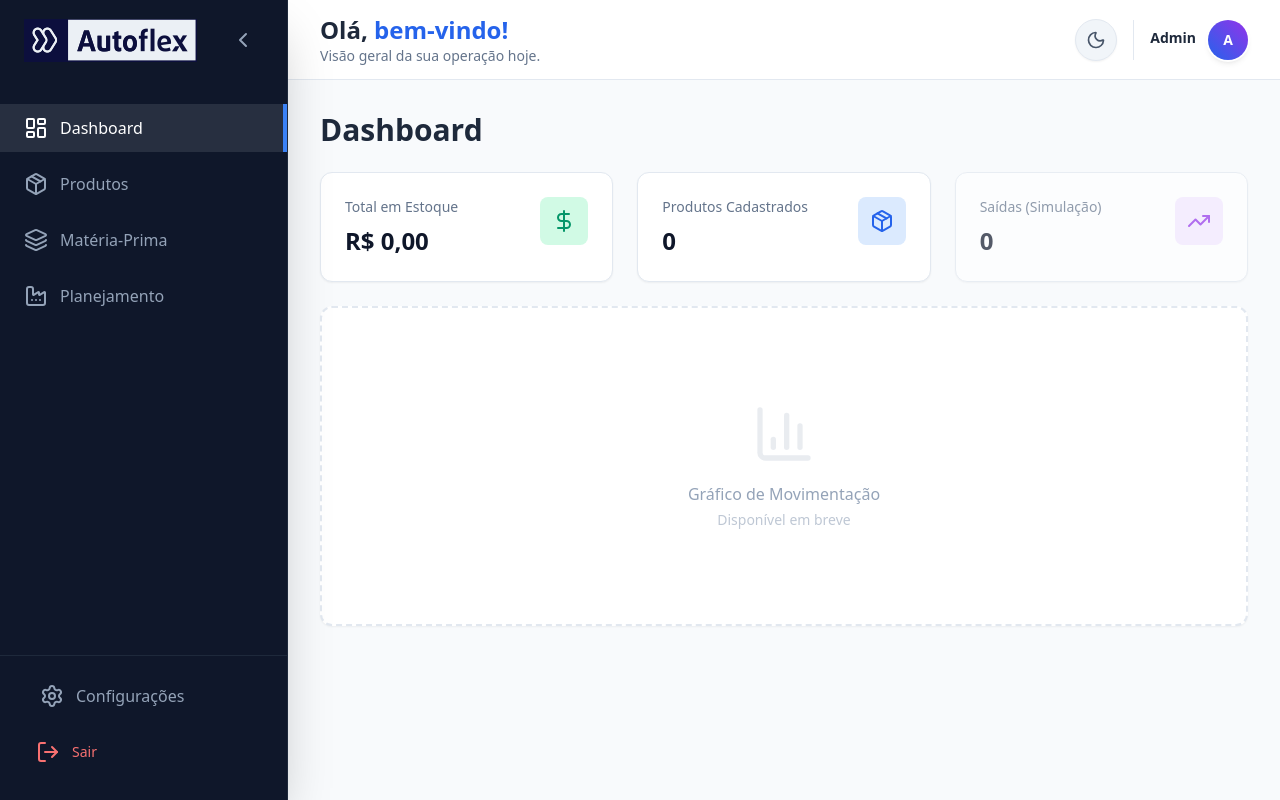
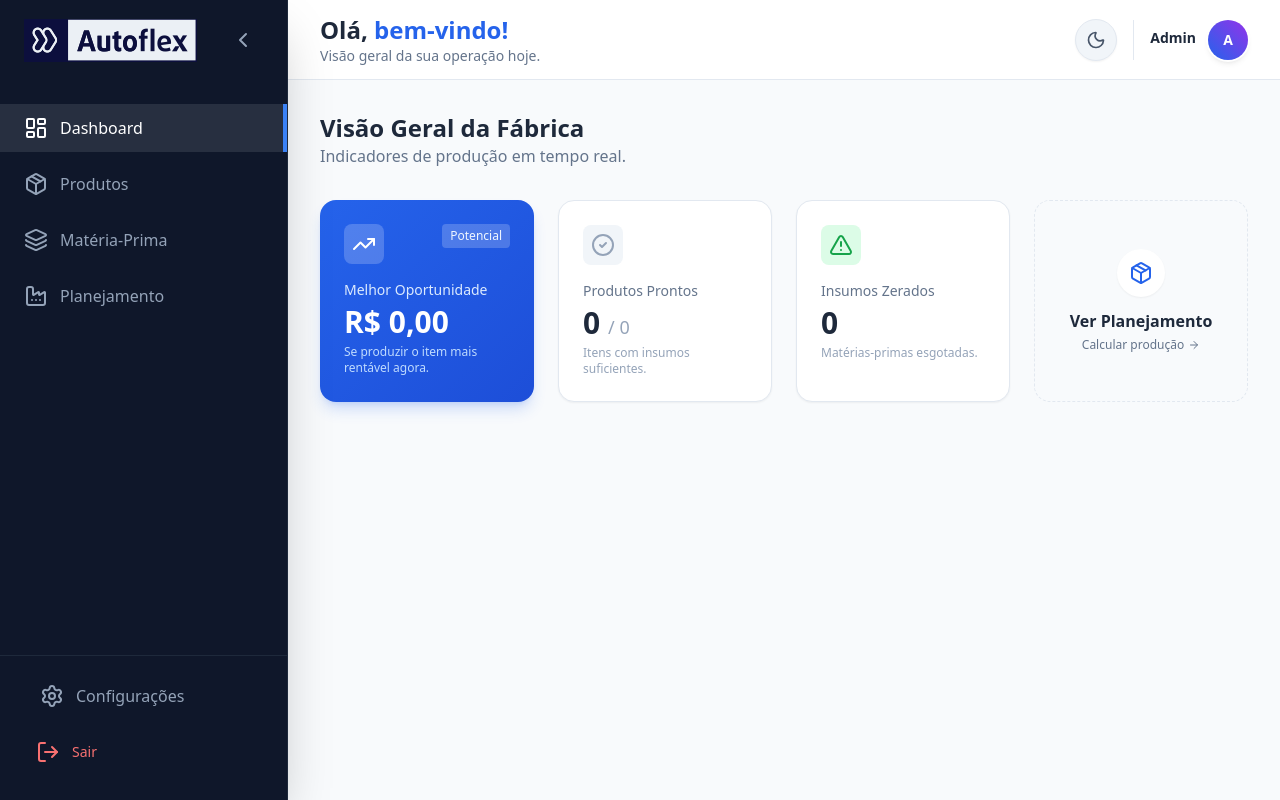
Before and after one commit to thipereira02/autoflex-tech-test, a React (Vite) app in the folder frontend/: page / in a window 1280 px wide. Built offline with nearby package versions, Linux system fonts and the light colour scheme; no server answers; the HTML template or start-up script is replaced by a standard one.

Commit message:
feat: upgrade dashboard with real-time industrial kpis and financial insights

```diff
--- a/frontend/src/features/dashboard/Dashboard.tsx
+++ b/frontend/src/features/dashboard/Dashboard.tsx
@@ -1,92 +1,103 @@
 import { useEffect, useState } from 'react';
-import { BarChart3, TrendingUp, DollarSign, Package, Loader2 } from 'lucide-react';
-import { productService } from '../../services/productService';
-import type { DashboardStats } from '../../types/dashboard';
+import axios from 'axios';
+import { TrendingUp, AlertTriangle, CheckCircle2, Package, ArrowRight } from 'lucide-react';
+import { Link } from 'react-router-dom';
+
+interface DashboardStats {
+  totalProducts: number;
+  bestOpportunityValue: number;
+  productsReadyToProduce: number;
+  criticalStockItems: number;
+}
 
 export function Dashboard() {
-  const [stats, setStats] = useState<DashboardStats | null>(null);
+  const [stats, setStats] = useState<DashboardStats>({
+    totalProducts: 0,
+    bestOpportunityValue: 0,
+    productsReadyToProduce: 0,
+    criticalStockItems: 0
+  });
+
   const [loading, setLoading] = useState(true);
 
   useEffect(() => {
-    async function loadStats() {
-      try {
-        const data = await productService.getStats();
-        setStats(data);
-      } catch (error) {
-        console.error("Erro ao carregar dashboard:", error);
-      } finally {
-        setLoading(false);
-      }
-    }
-    loadStats();
+    axios.get<DashboardStats>('/api/products/stats')
+      .then(response => setStats(response.data))
+      .catch(console.error)
+      .finally(() => setLoading(false));
   }, []);
 
-  const formatMoney = (value: number) => {
-    return new Intl.NumberFormat('pt-BR', {
-      style: 'currency',
-      currency: 'BRL',
-    }).format(value);
-  };
+  const formatMoney = (val: number) => new Intl.NumberFormat('pt-BR', { style: 'currency', currency: 'BRL' }).format(val);
 
   if (loading) {
-    return (
-      <div className="flex items-center justify-center h-64">
-        <Loader2 className="animate-spin text-blue-600" size={32} />
-      </div>
-    );
+    return <div className="p-8 text-slate-400">Carregando indicadores...</div>;
   }
 
   return (
-    <div className="space-y-6">
-      <h1 className="text-3xl font-bold text-slate-800 dark:text-slate-100">Dashboard</h1>
+    <div className="space-y-8 animate-in fade-in duration-500">
+      <div>
+        <h1 className="text-2xl font-bold text-slate-800 dark:text-slate-100">Visão Geral da Fábrica</h1>
+        <p className="text-slate-500 dark:text-slate-400">Indicadores de produção em tempo real.</p>
+      </div>
 
-      <div className="grid grid-cols-1 md:grid-cols-3 gap-6">
-
-        <div className="bg-white dark:bg-slate-900 p-6 rounded-xl shadow-sm border border-slate-200 dark:border-slate-800 transition-all duration-300 hover:shadow-md">
-          <div className="flex justify-between items-start">
-            <div>
-              <p className="text-sm font-medium text-slate-500 dark:text-slate-400">Total em Estoque</p>
-              <h3 className="text-2xl font-bold text-slate-900 dark:text-white mt-2">
-                {stats ? formatMoney(stats.totalValue) : 'R$ 0,00'}
-              </h3>
+      <div className="grid grid-cols-1 md:grid-cols-2 lg:grid-cols-4 gap-6">
+        <div className="bg-gradient-to-br from-blue-600 to-blue-700 rounded-2xl p-6 text-white shadow-lg shadow-blue-600/20 transform hover:scale-[1.02] transition-all">
+          <div className="flex justify-between items-start mb-4">
+            <div className="p-2 bg-white/20 rounded-lg">
+              <TrendingUp size={24} className="text-white" />
             </div>
-            <div className="p-3 bg-emerald-100 dark:bg-emerald-900/30 rounded-lg">
-              <DollarSign className="text-emerald-600 dark:text-emerald-400" size={24} />
-            </div>
+            <span className="text-xs font-medium bg-white/20 px-2 py-1 rounded text-blue-50">Potencial</span>
+          </div>
+          <div className="space-y-1">
+            <p className="text-blue-100 text-sm font-medium">Melhor Oportunidade</p>
+            <h3 className="text-3xl font-bold">{formatMoney(stats.bestOpportunityValue)}</h3>
+            <p className="text-xs text-blue-200 mt-2">
+              Se produzir o item mais rentável agora.
+            </p>
           </div>
         </div>
 
-        <div className="bg-white dark:bg-slate-900 p-6 rounded-xl shadow-sm border border-slate-200 dark:border-slate-800 transition-all duration-300 hover:shadow-md">
-          <div className="flex justify-between items-start">
-            <div>
-              <p className="text-sm font-medium text-slate-500 dark:text-slate-400">Produtos Cadastrados</p>
-              <h3 className="text-2xl font-bold text-slate-900 dark:text-white mt-2">
-                {stats?.totalProducts || 0}
-              </h3>
+        <div className="bg-white dark:bg-slate-800 rounded-2xl p-6 border border-slate-200 dark:border-slate-700 shadow-sm">
+          <div className="flex justify-between items-start mb-4">
+            <div className={`p-2 rounded-lg ${stats.productsReadyToProduce > 0 ? 'bg-emerald-100 text-emerald-600' : 'bg-slate-100 text-slate-400'}`}>
+              <CheckCircle2 size={24} />
             </div>
-            <div className="p-3 bg-blue-100 dark:bg-blue-900/30 rounded-lg">
-              <Package className="text-blue-600 dark:text-blue-400" size={24} />
-            </div>
+          </div>
+          <div className="space-y-1">
+            <p className="text-slate-500 dark:text-slate-400 text-sm font-medium">Produtos Prontos</p>
+            <h3 className="text-3xl font-bold text-slate-800 dark:text-slate-100">
+              {stats.productsReadyToProduce} <span className="text-lg text-slate-400 font-normal">/ {stats.totalProducts}</span>
+            </h3>
+            <p className="text-xs text-slate-400 mt-2">
+              Itens com insumos suficientes.
+            </p>
           </div>
         </div>
 
-        <div className="bg-white dark:bg-slate-900 p-6 rounded-xl shadow-sm border border-slate-200 dark:border-slate-800 transition-all duration-300 hover:shadow-md opacity-70">
-          <div className="flex justify-between items-start">
-            <div>
-              <p className="text-sm font-medium text-slate-500 dark:text-slate-400">Saídas (Simulação)</p>
-              <h3 className="text-2xl font-bold text-slate-900 dark:text-white mt-2">0</h3>
-            </div>
-            <div className="p-3 bg-purple-100 dark:bg-purple-900/30 rounded-lg">
-              <TrendingUp className="text-purple-600 dark:text-purple-400" size={24} />
+        <div className="bg-white dark:bg-slate-800 rounded-2xl p-6 border border-slate-200 dark:border-slate-700 shadow-sm">
+          <div className="flex justify-between items-start mb-4">
+            <div className={`p-2 rounded-lg ${stats.criticalStockItems > 0 ? 'bg-red-100 text-red-600' : 'bg-green-100 text-green-600'}`}>
+              <AlertTriangle size={24} />
             </div>
           </div>
+          <div className="space-y-1">
+            <p className="text-slate-500 dark:text-slate-400 text-sm font-medium">Insumos Zerados</p>
+            <h3 className="text-3xl font-bold text-slate-800 dark:text-slate-100">{stats.criticalStockItems}</h3>
+            <p className="text-xs text-slate-400 mt-2">
+              Matérias-primas esgotadas.
+            </p>
+          </div>
         </div>
-      </div>
 
-      <div className="bg-white dark:bg-slate-900 p-8 rounded-xl shadow-sm border border-slate-200 dark:border-slate-800 h-80 flex flex-col items-center justify-center text-slate-400 border-dashed border-2 dark:border-slate-700/50">
-        <BarChart3 size={64} className="mx-auto mb-4 opacity-20" />
-        <p className="font-medium">Gráfico de Movimentação</p>
-        <span className="text-sm opacity-60 mt-1">Disponível em breve</span>
+        <Link to="/planning" className="group bg-slate-50 dark:bg-slate-900 rounded-2xl p-6 border border-slate-200 dark:border-slate-700 border-dashed flex flex-col justify-center items-center text-center hover:bg-slate-100 dark:hover:bg-slate-800 transition-colors cursor-pointer">
+          <div className="bg-white dark:bg-slate-800 p-3 rounded-full shadow-sm mb-3 group-hover:scale-110 transition-transform">
+            <Package className="text-blue-600" size={24} />
+          </div>
+          <h3 className="font-semibold text-slate-800 dark:text-slate-200 group-hover:text-blue-600 transition-colors">Ver Planejamento</h3>
+          <p className="text-xs text-slate-500 mt-1 flex items-center gap-1">
+            Calcular produção <ArrowRight size={12} />
+          </p>
+        </Link>
       </div>
     </div>
   );
```
Also changed, not shown: 2 other files (tests, documents, lock files or other folders).
